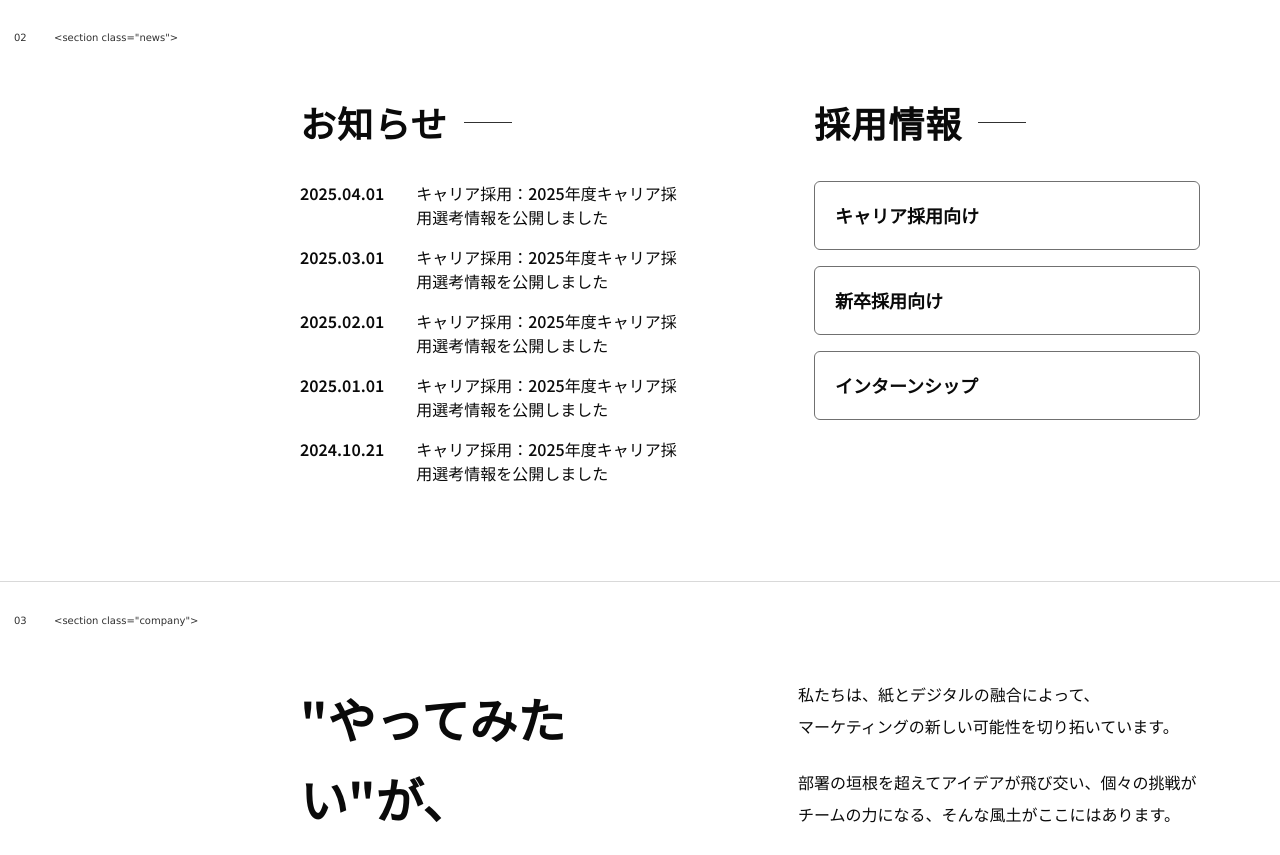
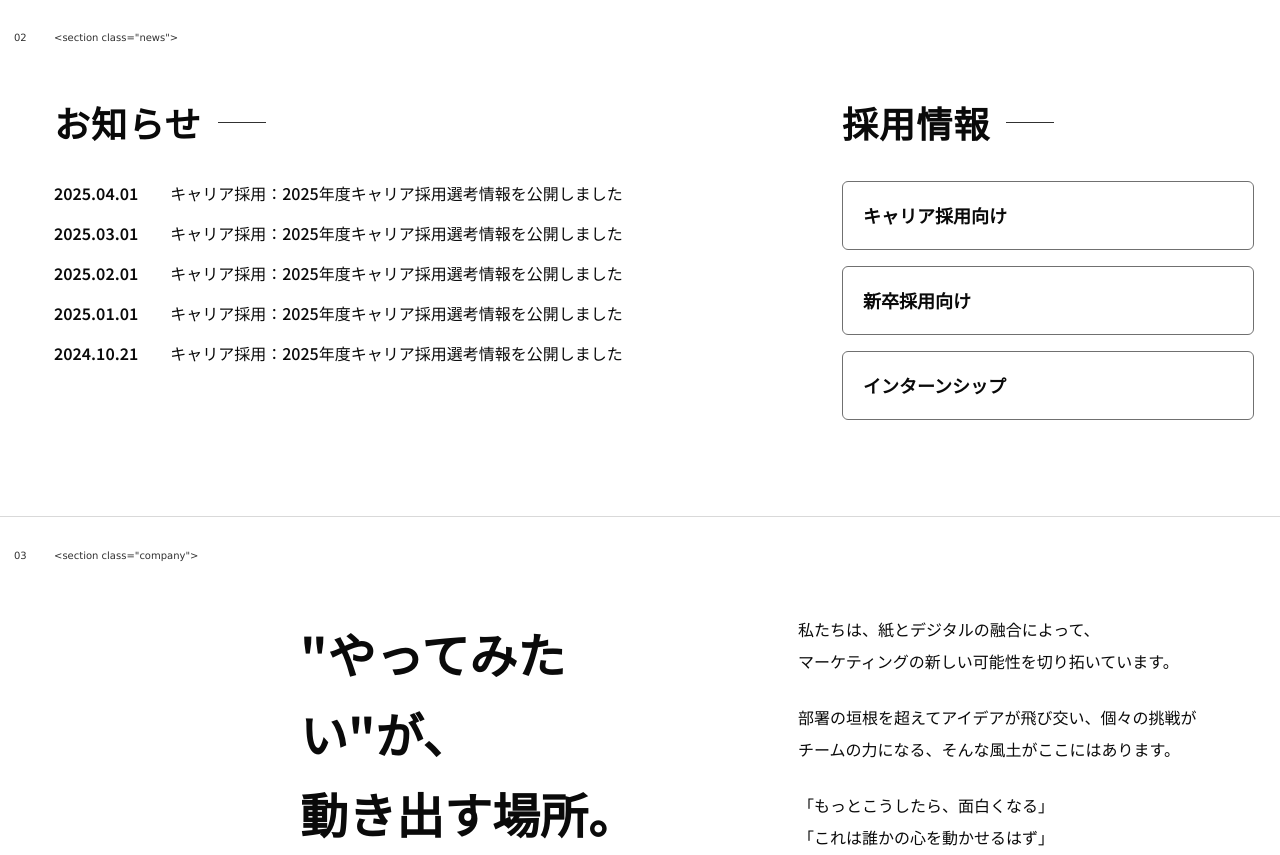
Before and after one commit to ryan256311/recruitingsite, a React (Vite) app: page / in a window 1280 px wide. Shown: the part 1170-2025 px from the top of the page. Built offline with nearby package versions, Linux system fonts and the light colour scheme.

Commit message:
Refine news section layout

```diff
--- a/src/app/App.tsx
+++ b/src/app/App.tsx
@@ -119,9 +119,9 @@ export default function App() {
         <div className="absolute top-6 left-[54px]">
           <code className="text-[#313131]" style={{ fontFamily: 'Verdana, sans-serif', fontSize: '10px' }}>{`<section class="news">`}</code>
         </div>
-        <div className="pl-[300px] pr-20">
-          <div className="grid grid-cols-2 gap-32">
-            <div>
+        <div className="pl-[54px]">
+          <div className="max-w-[1200px] flex justify-between gap-[40px]">
+            <div className="w-[655px]">
               <div className="flex items-center gap-4 mb-8">
                 <h2 className="font-bold tracking-[1.08px]" style={{ fontFamily: 'Noto Sans JP, sans-serif', fontSize: '36px' }}>お知らせ</h2>
                 <div className="w-12 h-px bg-[#313131]"></div>
@@ -141,7 +141,7 @@ export default function App() {
                 ))}
               </div>
             </div>
-            <div>
+            <div className="w-[412px]">
               <div className="flex items-center gap-4 mb-8">
                 <h2 className="font-bold tracking-[1.08px]" style={{ fontFamily: 'Noto Sans JP, sans-serif', fontSize: '36px' }}>採用情報</h2>
                 <div className="w-12 h-px bg-[#313131]"></div>
```
